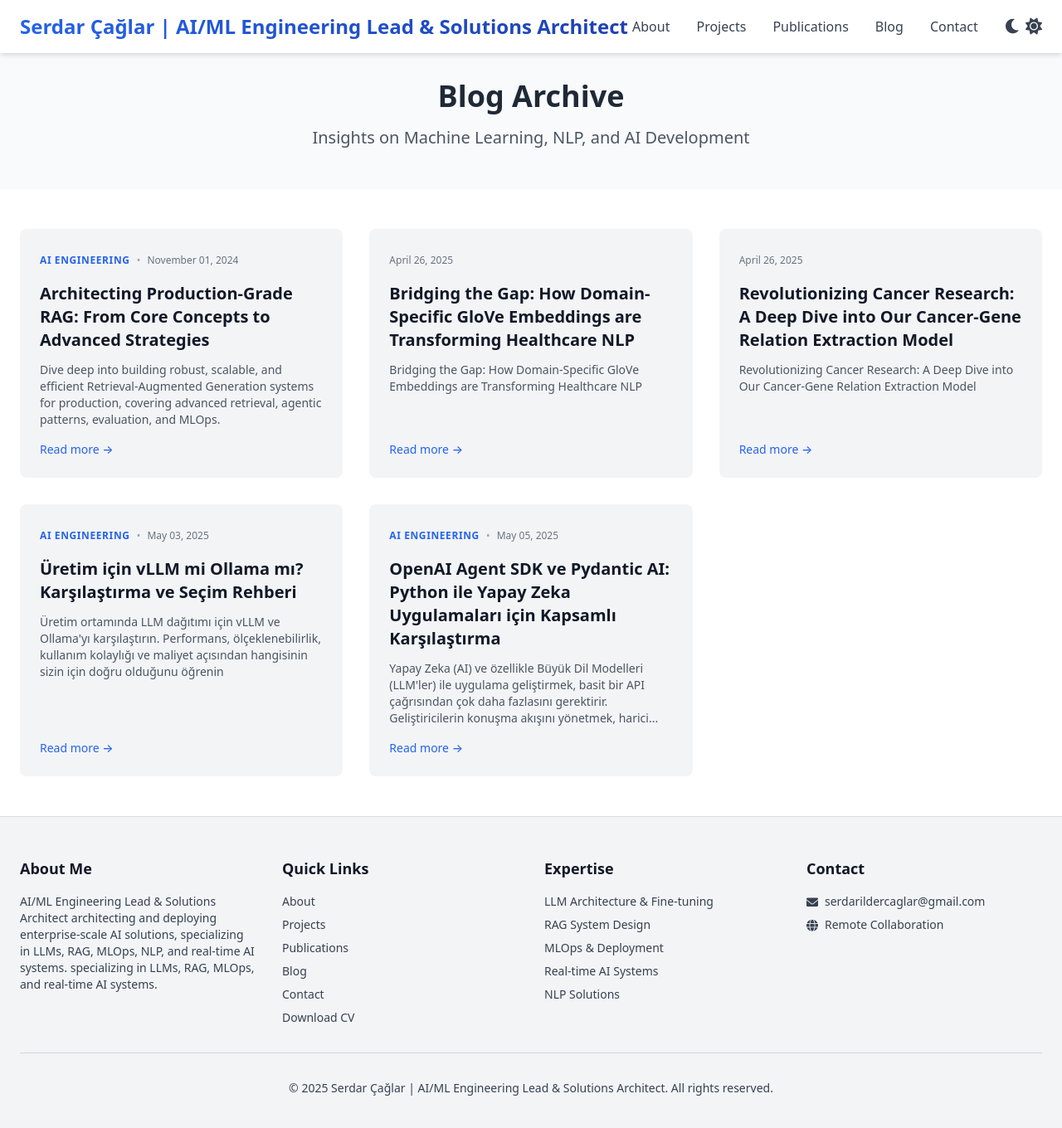
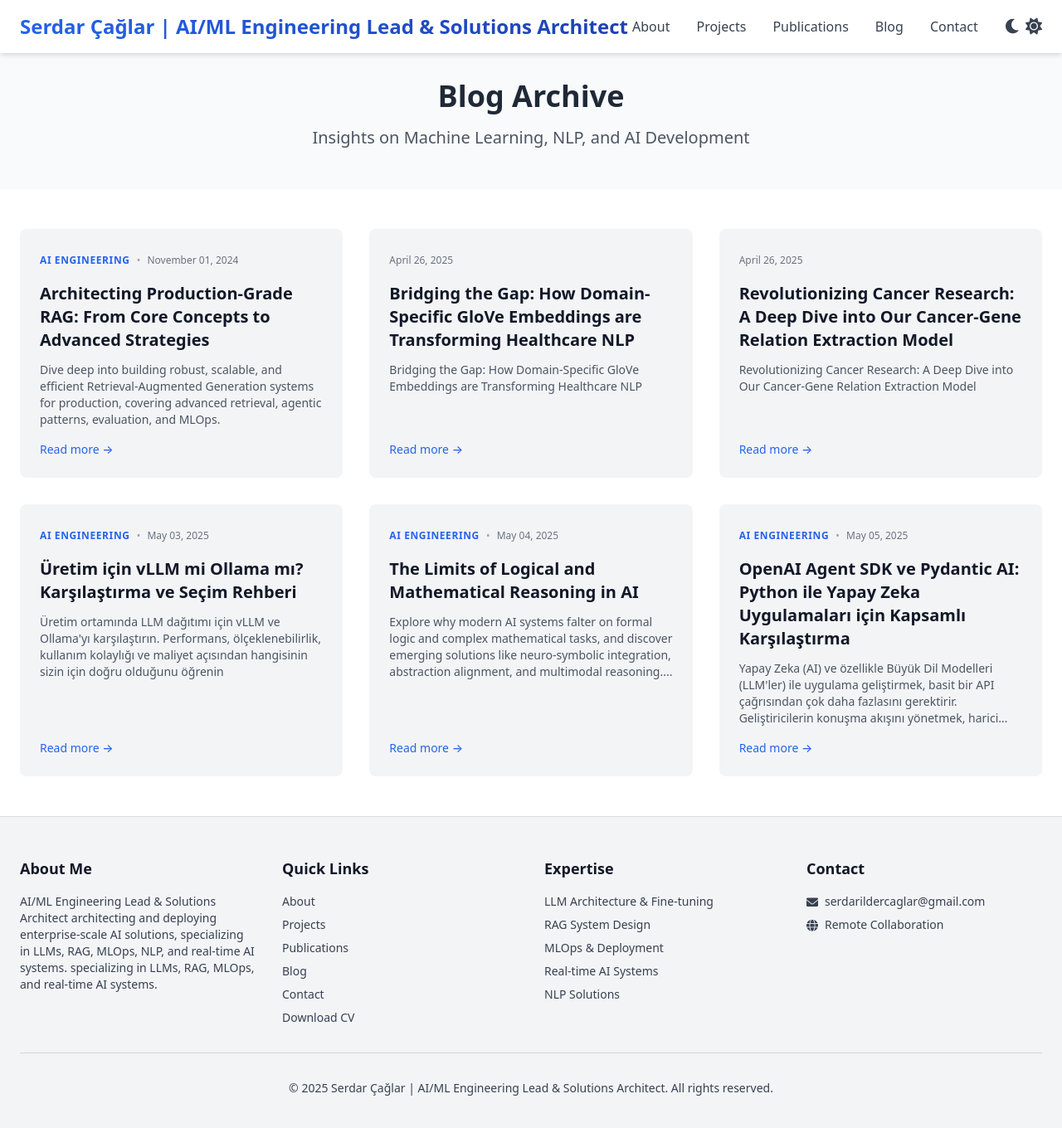
Before and after one commit to serdarildercaglar/serdarildercaglar.github.io, a Jekyll site: the page built from blog/index.md, in a window 1280 px wide and 1370 px high. Shown: the top 1360 px of the window at 83% size. Built offline with Jekyll 4.4.1, drawn with Linux system fonts in a browser that asks for light colours; a style sheet for code colours, icons or effects is not loaded.

Commit message:
Add blog post on the limits of logical and mathematical reasoning in AI and create robots.txt for SEO

```diff
--- a/_posts/yaz.md
+++ b/_posts/2025-05-04-limits-of-logical-and-mathematical-reasoning-in-ai.md
@@ -2,27 +2,13 @@
 layout: post
 title: "The Limits of Logical and Mathematical Reasoning in AI"
 date: 2025-05-04 09:00:00 +0300
-author: Serdar ÇAĞLAR
 category: AI Engineering
-tags:
-  - RAG
-  - LLM
-  - Production AI
-  - MLOps
-  - Vector Database
-  - Embeddings
-  - Information Retrieval
-  - LangChain
-  - LlamaIndex
-  - Agentic AI
-  - Evaluation
-  - Scalability
-excerpt: "Explore the challenges AI faces in logical and mathematical reasoning and discover emerging solutions like neuro-symbolic systems, multimodal fusion, and long-thinking architectures."
+tags: [RAG, LLM, Production AI, MLOps, Vector Database, Embeddings, Information Retrieval, LangChain, LlamaIndex, Agentic AI, Evaluation, Scalability]
+excerpt: "Explore why modern AI systems falter on formal logic and complex mathematical tasks, and discover emerging solutions like neuro-symbolic integration, abstraction alignment, and multimodal reasoning."
 readTime: 18
 includeHighlight: true
-image: /assets/images/ai-reasoning-limits-cover.jpg
-canonical_url: https://medium.com/@serdarildercaglar/the-limits-of-logical-and-mathematical-reasoning-in-ai
 ---
+
 
 
 **Summary:** Modern AI excels at pattern recognition and language tasks but still faces significant hurdles in genuine logical inference and mathematical reasoning. Issues such as data-leakage on benchmarks, reliance on heuristics, and brittle chain-of-thought prompting highlight these limitations. Neuro-symbolic hybrids, abstraction alignment, multimodal fusion, and “long-thinking” architectures are promising avenues to bridge the gap toward reliable, transparent, and generalizable AI reasoning.
```
Also changed, not shown: 7 other files.
